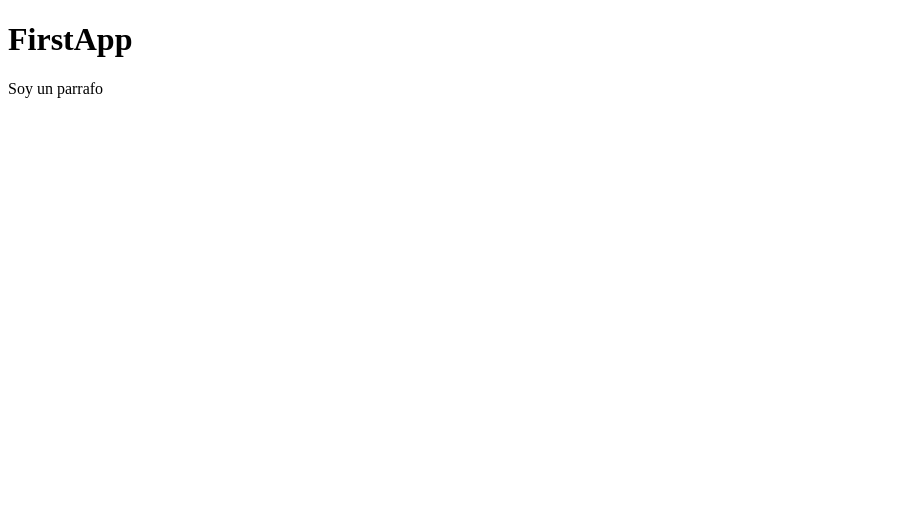
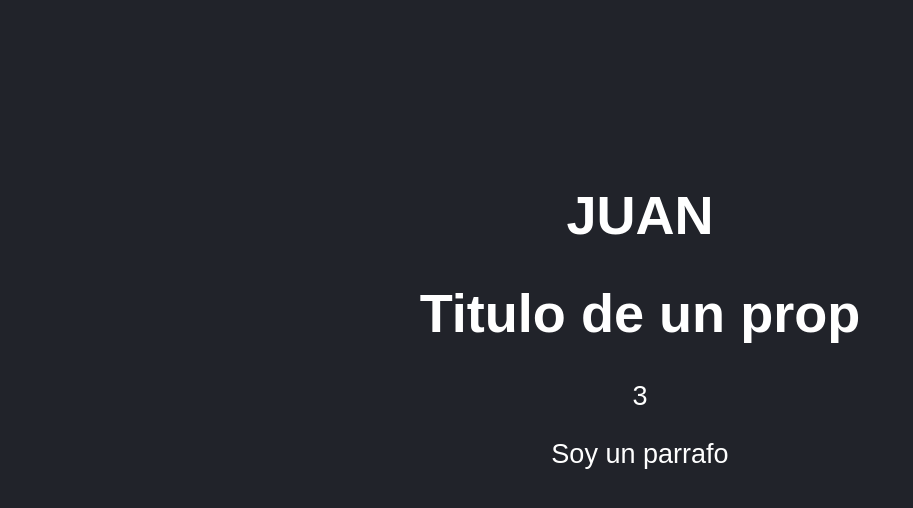
Before and after one commit to JuanDr08/React, a React (Vite) app: page / in a window 1280 px wide. Shown: the top 508 px of the page, without its empty margins (0-913 px from the left). Built offline with nearby package versions, Linux system fonts and the light colour scheme.

Commit message:
feat: :sparkles: Styles, props, js in html

```diff
--- a/src/components/FirstApp.jsx
+++ b/src/components/FirstApp.jsx
@@ -1,4 +1,32 @@
-export const FirstApp = () => {
+// React recomienda que el javascript que no va a tener que estarse cargando continuamente en el componente lo coloquemos por fuera del componente,
+// es decir, por estas zonas, mayormente cuando dichas funciones o codigo javascript no depende de lo que haya internamente del funcional component,
+// dado el caso que una funcion o algo de js dependa de lo que tenemos dentro del functional component entonces ahi si deberiamos pasarlo ahi dentro
+
+const pruebaProp = () => {
+    return "Se completó"
+}
+
+export const FirstApp = ({title, number}) => { // Los ' parametros ' (en realidad son props) basicamente son propiedades que se le pueden pasar al componente hijo
+    // para ser usadas en la renderizacion del componente, los props se le pasan al componente hijo como atributos al momento de crear su etiqueta en algun componente padre
+    // Los props al llegar al componente que los recibe le llegan como un objeto, pero de la forma en la que lo tengo plazmado estan siendo desestructurados directamente
+    /*
+        Los props se suelen asignar de la siguiente manera en el componente padre: <FirstApp title="Un titulo" number="123" />
+
+        Si llegado el caso no se le llega a pasar un prop de los que hemos definido en el hijo, esto podria llegar a quedar como undefined, pero para esto si queremos podemos
+        asignar valores por defecto si llegado el caso no se llegan a pasar, esto se hace asi
+        {title="Titulo por defecto", number=123} esto hara que si llegado el caso en las props no le pasamos el titulo o el numero, se asignaran esos que les pusimos de defecto
+        Por ejemplo:
+        <FirstApp number="123" /> solo le pasamos el number entonces se asignara por defecto el titulo que pusimos
+
+        - Como number lo logico es que esperará un numero y no un string podemos especificar de una manera especial una propiedad sin tener que usar las ""
+        <FirstApp number={123} /> con las llaves es como si le estuvieramos pasando algun tipo de expresion de javascript o algun tipo de dato diferente a una cadena
+        de esta manera el prop number almacenaria un entero y no un string, y de title pondria el por defecto ya que no se especifico
+    */
+
+    let hola ={ // Objeto que podemos usar para ostrar en el HTML
+        nombre: "juan"
+    }
+
     return (
         // React tiene una regla en los componentes y es que siempre se debe regresar un unico nodo padre, es decir, siempre debe regresar un unico elemento, por ejemplo
         /*
@@ -33,7 +61,12 @@ export const FirstApp = () => {
             </>
         */
         <>
-            <h1> FirstApp </h1>
+            {/* Para poder renderizar variables en html usamos las ' {} ' y dentro van las expresiones JS que queramos, menos objetos, ya que objetos directos
+                no podemos imprimir, tendriamos que acceder con el ' . ' a sus campos o serializarlo con JSON.stringify()
+            */}
+            <h1> { hola.nombre.toLocaleUpperCase() } </h1>
+            <h1> { title } </h1> {/* Accedemos a las propiedades pasadas por los props */}
+            <p> { number } </p>
             <p>Soy un parrafo</p>
         </>
 
--- /dev/null
+++ b/src/css/style.css
@@ -0,0 +1,8 @@
+html, body {
+    background: #21232a;
+    color: white;
+    font-family: Arial, Helvetica, sans-serif;
+    font-size: 1.3rem;
+    padding: 70px;
+    text-align: center;
+}
--- a/src/main.jsx
+++ b/src/main.jsx
@@ -3,7 +3,7 @@ import ReactoDOM from 'react-dom/client' // Importaciones requeridas para render
 import {App} from './components/HelloWorld' // En el archivo main por lo general no solemos crear ningun functional component, sino que debemos importar los que creamos
 // en otros archivos y de ahi renderizarlos
 import { FirstApp } from './components/FirstApp';
-
+import './css/style.css'; // importacion de archivos que serán globales
 
 ReactoDOM.createRoot( document.getElementById('root') ).render( // Basicamente seleccionamos el elemento root en donde se cargara toda nuestra aplicacion react y llamamos a la funcion render
     // para renderizar el functional component (componente en una funcion) que acabamos de crear
@@ -13,6 +13,8 @@ ReactoDOM.createRoot( document.getElementById('root') ).render( // Basicamente s
 
     // Llamamos a nuestra App como componente y la renderizamos en el elemento con id 'root' en el index.html
     <React.StrictMode>
-        <FirstApp />
+        <FirstApp title="Titulo de un prop" number={1 + 2} /> {/* Pasamos los props como atributos a la etiqueta hija, y en el number pasamos un valor personalizado diferente
+            a un string, pueden ser expresiones js, variables, funciones etc...
+        */}
     </React.StrictMode>
 )
```
